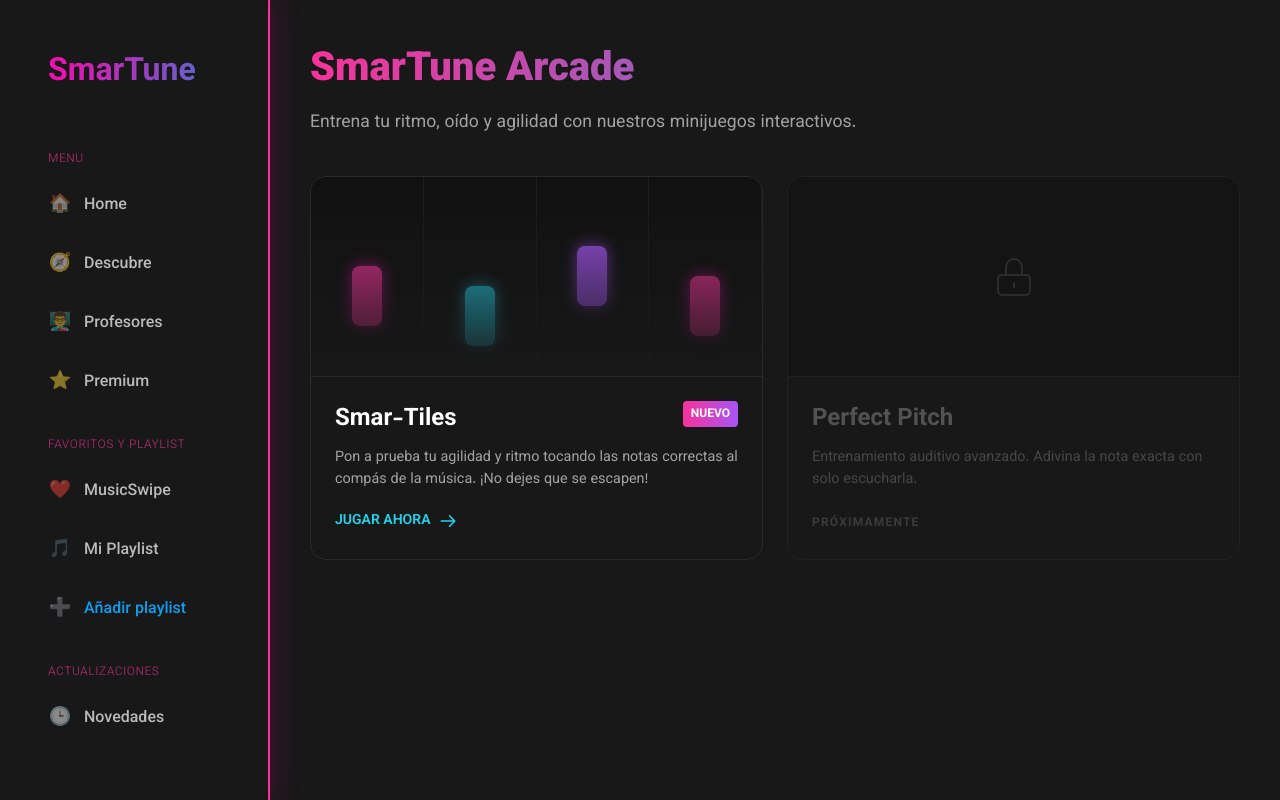
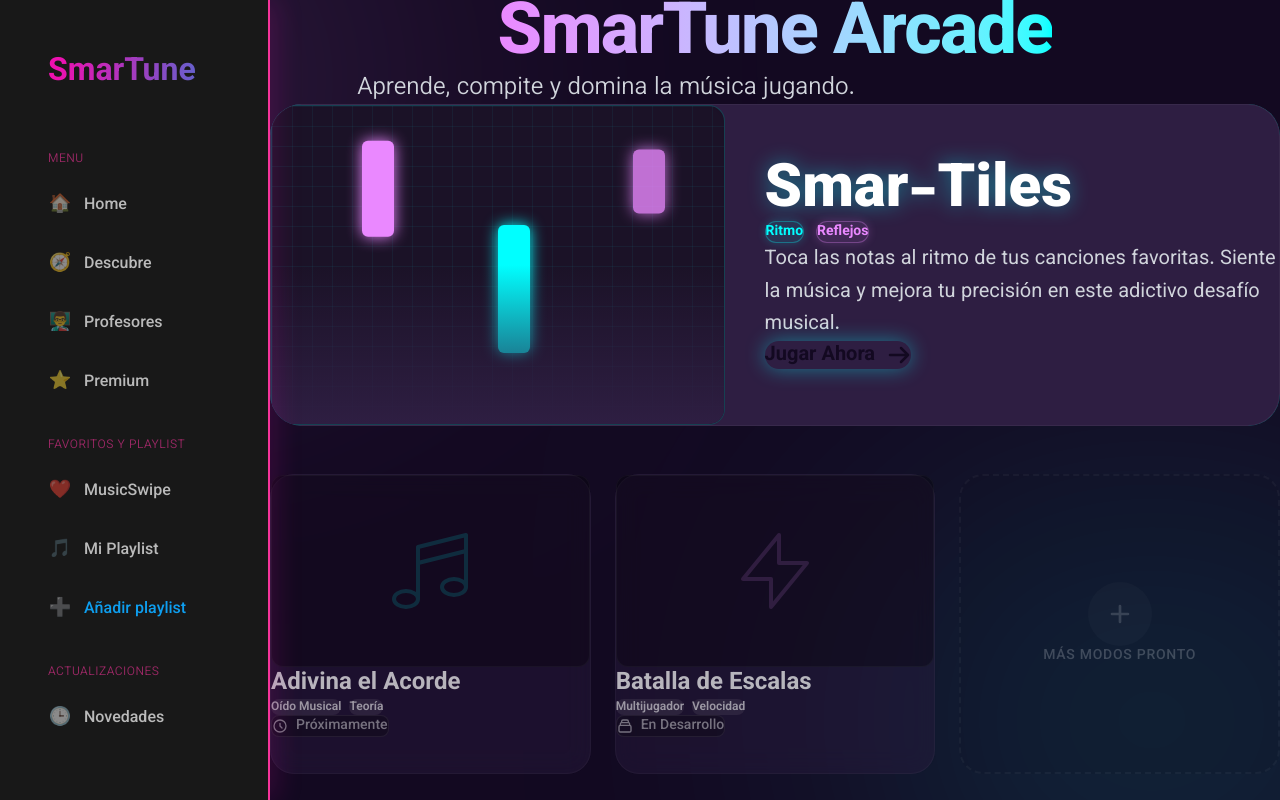
Before and after one commit to smartsystemsinnovation-del/smartune, a Next.js app in the folder web/: page /minijuegos in a window 1280 px wide. Built offline with nearby package versions, Linux system fonts and the light colour scheme; no server answers.

Commit message:
feat(frontend): Update SmarTune Arcade lobby design to Neon Nocturne

```diff
--- a/web/src/app/minijuegos/page.tsx
+++ b/web/src/app/minijuegos/page.tsx
@@ -1,71 +1,188 @@
-import React from 'react';
-import Link from 'next/link';
-import styles from './page.module.css';
+"use client";
 
-export default function MinijuegosPage() {
+import React from "react";
+import Link from "next/link";
+import { motion } from "framer-motion";
+
+// Composiciones de animación para Framer Motion
+const containerVariants = {
+  hidden: { opacity: 0 },
+  visible: {
+    opacity: 1,
+    transition: {
+      staggerChildren: 0.15,
+    },
+  },
+};
+
+const itemVariants = {
+  hidden: { y: 20, opacity: 0 },
+  visible: {
+    y: 0,
+    opacity: 1,
+    transition: { type: "spring", stiffness: 100 },
+  },
+};
+
+export default function ArcadeLobbyPage() {
   return (
-    <>
-      <main className={styles.container}>
-        <div className={styles.content}>
+    <div className="min-h-screen bg-[#130921] text-white p-6 md:p-12 overflow-hidden selection:bg-[#ea88ff] selection:text-white relative">
+      {/* Background Ambience (Neon Glows) */}
+      <div className="fixed inset-0 pointer-events-none z-0">
+        <div className="absolute top-[-10%] left-[-10%] w-[40%] h-[40%] bg-[#ea88ff] rounded-full mix-blend-screen filter blur-[150px] opacity-20"></div>
+        <div className="absolute bottom-[-10%] right-[-10%] w-[40%] h-[40%] bg-[#00ffff] rounded-full mix-blend-screen filter blur-[150px] opacity-20"></div>
+      </div>
 
-          <div className={styles.header}>
-            <h1 className={styles.title}>SmarTune Arcade</h1>
-            <p className={styles.subtitle}>Entrena tu ritmo, oído y agilidad con nuestros minijuegos interactivos.</p>
-          </div>
+      <div className="max-w-7xl mx-auto relative z-10">
+        {/* Hero Section: Título y Subtítulo */}
+        <motion.div
+          initial={{ opacity: 0, y: -20 }}
+          animate={{ opacity: 1, y: 0 }}
+          transition={{ duration: 0.6 }}
+          className="text-center mb-16 mt-8"
+        >
+          <h1 className="text-5xl md:text-7xl font-extrabold tracking-tight mb-4 inline-block text-transparent bg-clip-text bg-gradient-to-r from-[#ea88ff] to-[#00ffff]">
+            SmarTune Arcade
+          </h1>
+          <p className="text-xl md:text-2xl text-gray-300 font-light max-w-2xl mx-auto">
+            Aprende, compite y domina la música jugando.
+          </p>
+        </motion.div>
 
-          <div className={styles.grid}>
+        {/* Contenido Principal con Stagger Animations */}
+        <motion.div
+          variants={containerVariants}
+          initial="hidden"
+          animate="visible"
+          className="flex flex-col gap-12"
+        >
+          {/* Juego Destacado: Smar-Tiles (Hero Card) */}
+          <motion.div variants={itemVariants}>
+            <div className="relative group rounded-[2rem] p-[2px] overflow-hidden transition-all duration-300">
+              {/* Borde Animado de Neón */}
+              <div className="absolute inset-0 bg-gradient-to-r from-[#00ffff] via-[#ea88ff] to-[#00ffff] opacity-40 blur-sm group-hover:opacity-100 group-hover:blur-md transition-all duration-500 animate-gradient-xy"></div>
 
-            {/* Game Card 1: Smar-Tiles */}
-            <Link href="/minijuegos/smar-tiles" className={styles.card}>
-              <div className={styles.cardImage}>
-                <div className={styles.fauxPreview}>
-                   <div className={styles.fauxCol}><div className={`${styles.fauxTile} ${styles.pink}`}></div></div>
-                   <div className={styles.fauxCol}><div className={`${styles.fauxTile} ${styles.cyan}`}></div></div>
-                   <div className={styles.fauxCol}><div className={`${styles.fauxTile} ${styles.purple}`}></div></div>
-                   <div className={styles.fauxCol}><div className={`${styles.fauxTile} ${styles.pink}`} style={{marginBottom: '20px'}}></div></div>
+              <div className="relative bg-[#2e1e42] bg-opacity-80 backdrop-blur-xl rounded-[2rem] p-8 md:p-12 h-full w-full flex flex-col lg:flex-row items-center gap-10 border border-white/5 shadow-[0_0_30px_rgba(0,255,255,0.1)] group-hover:shadow-[0_0_50px_rgba(0,255,255,0.25)] transition-all duration-300 transform group-hover:-translate-y-2">
+
+                {/* Visual Representation (Abstract Background) */}
+                <div className="w-full lg:w-[45%] h-64 md:h-80 rounded-2xl bg-black/40 overflow-hidden relative border border-[#00ffff]/20 shadow-inner flex-shrink-0">
+                  {/* Grid overlay */}
+                  <div className="absolute inset-0 bg-[linear-gradient(rgba(0,255,255,0.05)_1px,transparent_1px),linear-gradient(90deg,rgba(0,255,255,0.05)_1px,transparent_1px)] bg-[size:20px_20px]"></div>
+
+                  {/* Abstract Falling Keys */}
+                  <motion.div
+                    animate={{ y: [0, 100, 0] }}
+                    transition={{ repeat: Infinity, duration: 3, ease: "linear" }}
+                    className="absolute top-0 left-[20%] w-8 h-24 bg-[#ea88ff] rounded-md shadow-[0_0_15px_#ea88ff]"
+                  ></motion.div>
+                  <motion.div
+                    animate={{ y: [-50, 50, -50] }}
+                    transition={{ repeat: Infinity, duration: 4, ease: "linear" }}
+                    className="absolute top-[30%] left-[50%] w-8 h-32 bg-[#00ffff] rounded-md shadow-[0_0_15px_#00ffff]"
+                  ></motion.div>
+                  <motion.div
+                    animate={{ y: [50, -50, 50] }}
+                    transition={{ repeat: Infinity, duration: 2.5, ease: "linear" }}
+                    className="absolute top-[10%] left-[80%] w-8 h-16 bg-[#ea88ff] rounded-md shadow-[0_0_15px_#ea88ff] opacity-80"
+                  ></motion.div>
+
+                  {/* Bottom Fade out */}
+                  <div className="absolute bottom-0 left-0 w-full h-1/2 bg-gradient-to-t from-[#2e1e42] to-transparent"></div>
                 </div>
-                <div className={styles.gradientOverlay}></div>
+
+                {/* Content */}
+                <div className="w-full lg:w-[55%] flex flex-col items-start text-left">
+                  <h2 className="text-4xl md:text-6xl font-black mb-4 text-white drop-shadow-[0_0_10px_rgba(0,255,255,0.4)]">
+                    Smar-Tiles
+                  </h2>
+                  <div className="flex flex-wrap gap-3 mb-6">
+                    <span className="px-4 py-1.5 text-sm font-bold text-[#00ffff] bg-[#00ffff]/10 border border-[#00ffff]/30 rounded-full shadow-[0_0_10px_rgba(0,255,255,0.2)]">
+                      Ritmo
+                    </span>
+                    <span className="px-4 py-1.5 text-sm font-bold text-[#ea88ff] bg-[#ea88ff]/10 border border-[#ea88ff]/30 rounded-full shadow-[0_0_10px_rgba(234,136,255,0.2)]">
+                      Reflejos
+                    </span>
+                  </div>
+                  <p className="text-gray-300 text-lg md:text-xl mb-8 leading-relaxed">
+                    Toca las notas al ritmo de tus canciones favoritas. Siente la música y mejora tu precisión en este adictivo desafío musical.
+                  </p>
+
+                  <Link href="/minijuegos/smar-tiles" className="w-full md:w-auto inline-block">
+                    <motion.button
+                      whileHover={{ scale: 1.05 }}
+                      whileTap={{ scale: 0.95 }}
+                      className="w-full md:w-auto px-10 py-5 bg-gradient-to-r from-[#00ffff] to-[#ea88ff] text-[#130921] font-bold text-xl rounded-full transition-transform duration-300 shadow-[0_0_20px_rgba(0,255,255,0.4)] group-hover:shadow-[0_0_30px_rgba(0,255,255,0.6)] flex items-center justify-center gap-3"
+                    >
+                      <span>Jugar Ahora</span>
+                      <svg className="w-6 h-6" fill="none" stroke="currentColor" viewBox="0 0 24 24"><path strokeLinecap="round" strokeLinejoin="round" strokeWidth="2.5" d="M14 5l7 7m0 0l-7 7m7-7H3"></path></svg>
+                    </motion.button>
+                  </Link>
+                </div>
+
               </div>
+            </div>
+          </motion.div>
 
-              <div className={styles.cardContent}>
-                <div className={styles.cardHeader}>
-                  <h2>Smar-Tiles</h2>
-                  <span className={styles.badge}>NUEVO</span>
+          {/* Cuadrícula de Otros Juegos (Grid Section) */}
+          <div className="grid grid-cols-1 md:grid-cols-3 gap-6">
+
+            {/* Juego 2: Adivina el Acorde */}
+            <motion.div variants={itemVariants}>
+              <div className="h-full bg-[#2e1e42]/60 backdrop-blur-md rounded-[1.5rem] p-6 border border-white/5 opacity-70 flex flex-col group transition-all duration-300 hover:border-white/10">
+                <div className="w-full h-48 bg-black/40 rounded-xl mb-6 flex items-center justify-center border border-white/5 relative overflow-hidden">
+                  <div className="absolute inset-0 flex items-center justify-center opacity-20">
+                     <svg className="w-24 h-24 text-[#00ffff]" fill="none" stroke="currentColor" viewBox="0 0 24 24"><path strokeLinecap="round" strokeLinejoin="round" strokeWidth="1" d="M9 19V6l12-3v13M9 19c0 1.105-1.343 2-3 2s-3-.895-3-2 1.343-2 3-2 3 .895 3 2zm12-3c0 1.105-1.343 2-3 2s-3-.895-3-2 1.343-2 3-2 3 .895 3 2zM9 10l12-3"></path></svg>
+                  </div>
                 </div>
-                <p>
-                  Pon a prueba tu agilidad y ritmo tocando las notas correctas al compás de la música. ¡No dejes que se escapen!
-                </p>
-
-                <div className={styles.playNow}>
-                  JUGAR AHORA
-                  <svg width="18" height="18" fill="none" viewBox="0 0 24 24" stroke="currentColor">
-                    <path strokeLinecap="round" strokeLinejoin="round" strokeWidth={2} d="M14 5l7 7m0 0l-7 7m7-7H3" />
-                  </svg>
+                <h3 className="text-2xl font-bold text-white mb-3">Adivina el Acorde</h3>
+                <div className="flex flex-wrap gap-2 mb-6">
+                  <span className="px-3 py-1 text-xs font-semibold text-white/80 bg-white/10 rounded-full">Oído Musical</span>
+                  <span className="px-3 py-1 text-xs font-semibold text-white/80 bg-white/10 rounded-full">Teoría</span>
+                </div>
+                <div className="mt-auto">
+                  <div className="inline-flex items-center gap-2 px-4 py-2 bg-black/30 text-white/60 font-medium text-sm rounded-lg border border-white/10">
+                    <svg className="w-4 h-4" fill="none" stroke="currentColor" viewBox="0 0 24 24"><path strokeLinecap="round" strokeLinejoin="round" strokeWidth="2" d="M12 8v4l3 3m6-3a9 9 0 11-18 0 9 9 0 0118 0z"></path></svg>
+                    Próximamente
+                  </div>
                 </div>
               </div>
-            </Link>
+            </motion.div>
 
-            {/* Placeholder Card 2 */}
-            <div className={`${styles.card} ${styles.disabled}`}>
-              <div className={styles.cardImage}>
-                 <div className={styles.placeholderImage}>
-                   <svg width="48" height="48" style={{color: 'rgba(255,255,255,0.2)'}} fill="none" viewBox="0 0 24 24" stroke="currentColor">
-                     <path strokeLinecap="round" strokeLinejoin="round" strokeWidth={1} d="M12 15v2m-6 4h12a2 2 0 002-2v-6a2 2 0 00-2-2H6a2 2 0 00-2 2v6a2 2 0 002 2zm10-10V7a4 4 0 00-8 0v4h8z" />
-                   </svg>
+            {/* Juego 3: Batalla de Escalas */}
+            <motion.div variants={itemVariants}>
+              <div className="h-full bg-[#2e1e42]/60 backdrop-blur-md rounded-[1.5rem] p-6 border border-white/5 opacity-70 flex flex-col group transition-all duration-300 hover:border-white/10">
+                <div className="w-full h-48 bg-black/40 rounded-xl mb-6 flex items-center justify-center border border-white/5 relative overflow-hidden">
+                   <div className="absolute inset-0 flex items-center justify-center opacity-20">
+                      <svg className="w-24 h-24 text-[#ea88ff]" fill="none" stroke="currentColor" viewBox="0 0 24 24"><path strokeLinecap="round" strokeLinejoin="round" strokeWidth="1" d="M13 10V3L4 14h7v7l9-11h-7z"></path></svg>
+                   </div>
+                </div>
+                <h3 className="text-2xl font-bold text-white mb-3">Batalla de Escalas</h3>
+                <div className="flex flex-wrap gap-2 mb-6">
+                  <span className="px-3 py-1 text-xs font-semibold text-white/80 bg-white/10 rounded-full">Multijugador</span>
+                  <span className="px-3 py-1 text-xs font-semibold text-white/80 bg-white/10 rounded-full">Velocidad</span>
+                </div>
+                <div className="mt-auto">
+                  <div className="inline-flex items-center gap-2 px-4 py-2 bg-black/30 text-white/60 font-medium text-sm rounded-lg border border-white/10">
+                    <svg className="w-4 h-4" fill="none" stroke="currentColor" viewBox="0 0 24 24"><path strokeLinecap="round" strokeLinejoin="round" strokeWidth="2" d="M19 11H5m14 0a2 2 0 012 2v6a2 2 0 01-2 2H5a2 2 0 01-2-2v-6a2 2 0 012-2m14 0V9a2 2 0 00-2-2M5 11V9a2 2 0 012-2m0 0V5a2 2 0 012-2h6a2 2 0 012 2v2M7 7h10"></path></svg>
+                    En Desarrollo
+                  </div>
+                </div>
+              </div>
+            </motion.div>
+
+            {/* Espacio extra (opcional) para equilibrio visual de las 3 columnas en Desktop */}
+             <motion.div variants={itemVariants}>
+               <div className="h-full min-h-[300px] bg-black/10 rounded-[1.5rem] p-6 border-2 border-dashed border-white/10 opacity-40 flex items-center justify-center flex-col text-center transition-all duration-300 hover:opacity-60">
+                 <div className="w-16 h-16 rounded-full bg-white/5 flex items-center justify-center mb-4">
+                   <svg className="w-8 h-8 text-white/40" fill="none" stroke="currentColor" viewBox="0 0 24 24"><path strokeLinecap="round" strokeLinejoin="round" strokeWidth="2" d="M12 6v6m0 0v6m0-6h6m-6 0H6"></path></svg>
                  </div>
-              </div>
-              <div className={styles.cardContent}>
-                <div className={styles.cardHeader}>
-                  <h2 style={{color: 'rgba(255,255,255,0.5)'}}>Perfect Pitch</h2>
-                </div>
-                <p style={{color: 'rgba(255,255,255,0.4)'}}>Entrenamiento auditivo avanzado. Adivina la nota exacta con solo escucharla.</p>
-                <span className={styles.comingSoon}>Próximamente</span>
-              </div>
-            </div>
+                 <span className="text-white/50 font-medium tracking-wider text-sm uppercase">Más Modos Pronto</span>
+               </div>
+             </motion.div>
 
           </div>
-        </div>
-      </main>
-    </>
+        </motion.div>
+      </div>
+    </div>
   );
 }
```
